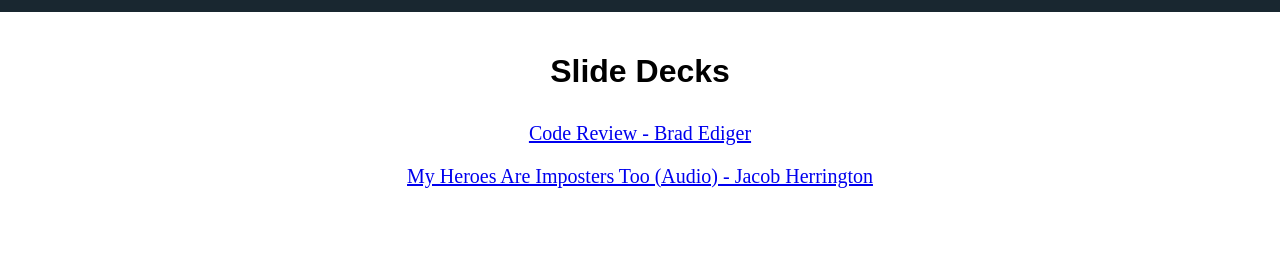
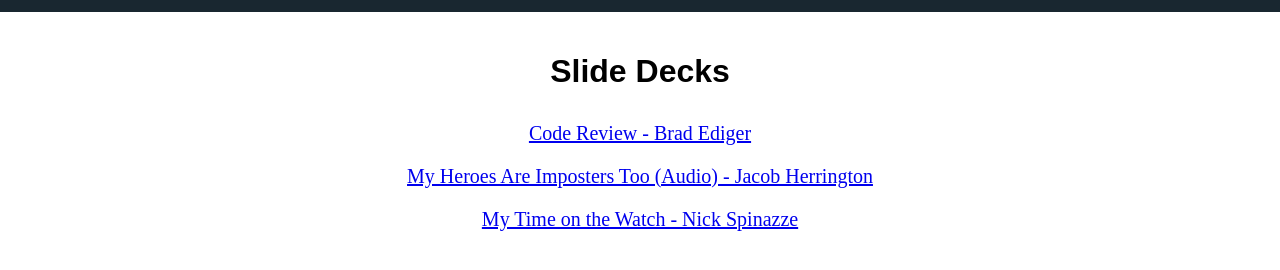
Before and after one commit to enginecommerce/slides, a plain HTML site: page index.html in a window 1280 px wide. Shown: the part 118-388 px from the top of the page. Drawn offline with Linux system fonts and the light colour scheme.

Commit message:
Add Nick's triage lunch and learn

```diff
--- a/index.html
+++ b/index.html
@@ -18,6 +18,9 @@
     <a href="slides/MyHeroesAreImpostersToo/index.html">
       My Heroes Are Imposters Too (Audio) - Jacob Herrington
     </a>
+    <a href="slides/My-Time-on-the-Watch.pdf">
+      My Time on the Watch - Nick Spinazze
+    </a>
   </main>
 </body>
 </html>
```
Also changed, not shown: 1 other file.
